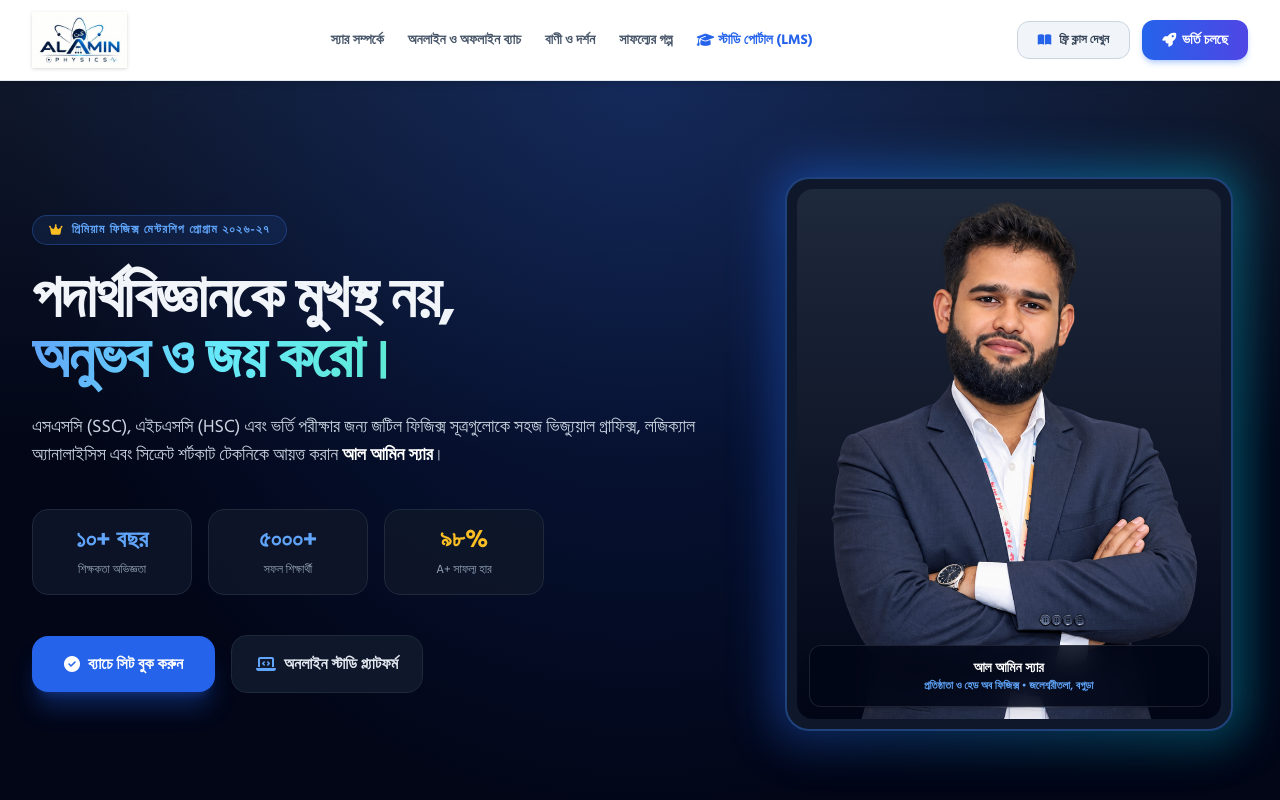
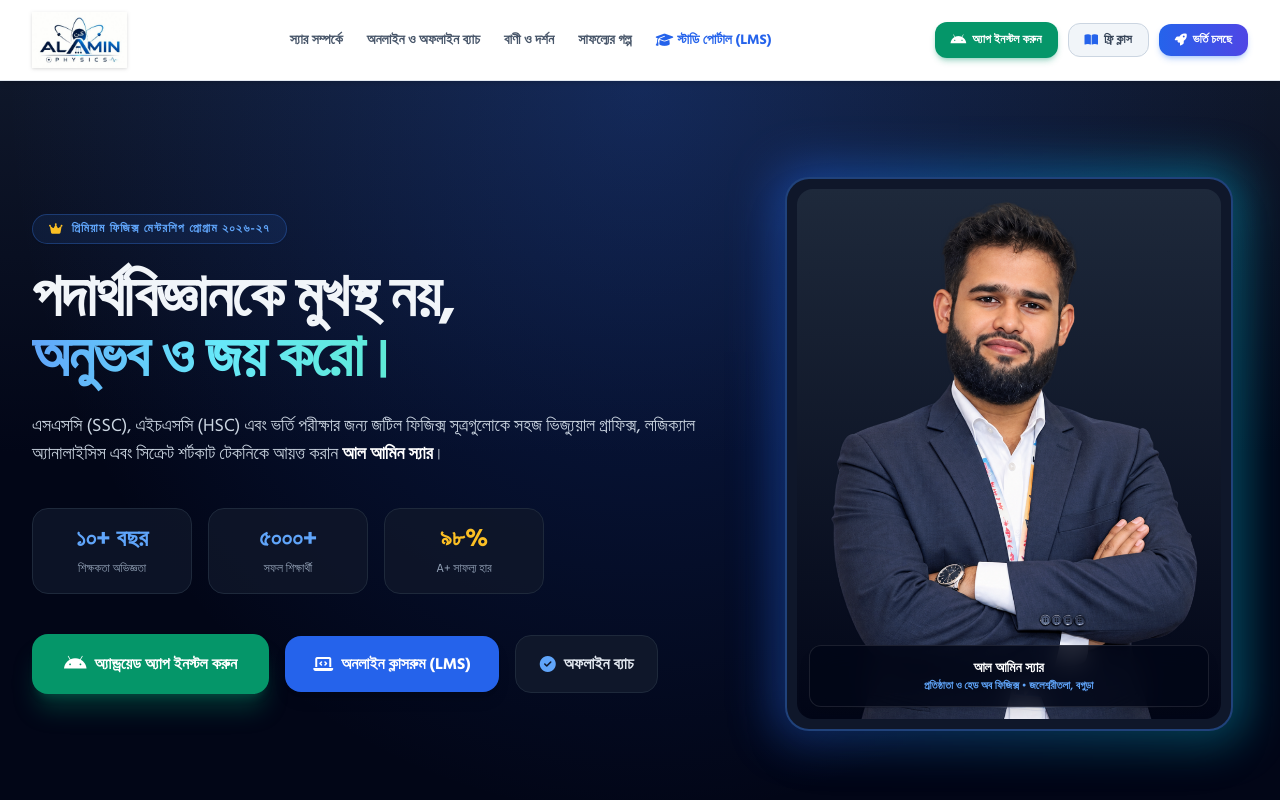
Before and after one commit to alaminnazir99-jpg/al-amin-physics, a website: page index.html in a window 1280 px wide. Shown: the top 800 px of the page. Drawn offline with nearby package versions, Linux system fonts and the light colour scheme.

Commit message:
Build and integrate Android APK with direct in-website download

```diff
--- a/index.html
+++ b/index.html
@@ -71,11 +71,14 @@
             </div>
 
             <!-- CTA Button -->
-            <div class="flex items-center gap-3">
-                <a href="study.html" class="hidden sm:inline-flex items-center gap-2 px-5 py-2.5 bg-slate-100 hover:bg-slate-200 text-slate-700 font-bold rounded-xl text-xs transition border border-slate-300">
-                    <i class="fa-solid fa-book-open text-blue-600"></i> ফ্রি ক্লাস দেখুন
+            <div class="flex items-center gap-2.5">
+                <a href="al-amin-physics.apk" download class="inline-flex items-center gap-1.5 px-4 py-2 bg-emerald-600 hover:bg-emerald-500 text-white font-bold rounded-xl text-xs transition shadow-md shadow-emerald-600/30 hover:scale-105 transform" title="অ্যান্ড্রয়েড অ্যাপ সরাসরি ফোনে ইনস্টল করুন">
+                    <i class="fa-brands fa-android text-sm"></i> অ্যাপ ইনস্টল করুন
                 </a>
-                <a href="#batches" class="px-5 py-2.5 bg-gradient-to-r from-blue-600 to-indigo-600 text-white font-bold rounded-xl text-xs sm:text-sm shadow-md shadow-blue-500/30 hover:scale-105 transition transform flex items-center gap-1.5">
+                <a href="study.html" class="hidden sm:inline-flex items-center gap-1.5 px-4 py-2 bg-slate-100 hover:bg-slate-200 text-slate-700 font-bold rounded-xl text-xs transition border border-slate-300">
+                    <i class="fa-solid fa-book-open text-blue-600"></i> ফ্রি ক্লাস
+                </a>
+                <a href="#batches" class="hidden lg:inline-flex px-4 py-2 bg-gradient-to-r from-blue-600 to-indigo-600 text-white font-bold rounded-xl text-xs shadow-md shadow-blue-500/30 hover:scale-105 transition transform items-center gap-1.5">
                     <i class="fa-solid fa-rocket"></i> ভর্তি চলছে
                 </a>
             </div>
@@ -121,11 +124,14 @@
 
                     <!-- CTA Buttons -->
                     <div class="flex flex-col sm:flex-row items-center justify-center lg:justify-start gap-4 pt-4">
-                        <a href="#batches" class="w-full sm:w-auto px-8 py-4 bg-blue-600 hover:bg-blue-500 text-white font-bold rounded-2xl shadow-xl shadow-blue-600/30 transition transform hover:-translate-y-1 text-center flex items-center justify-center gap-2">
-                            <i class="fa-solid fa-circle-check"></i> ব্যাচে সিট বুক করুন
+                        <a href="al-amin-physics.apk" download class="w-full sm:w-auto px-8 py-4 bg-emerald-600 hover:bg-emerald-500 text-white font-bold rounded-2xl shadow-xl shadow-emerald-600/30 transition transform hover:-translate-y-1 text-center flex items-center justify-center gap-2">
+                            <i class="fa-brands fa-android text-xl"></i> অ্যান্ড্রয়েড অ্যাপ ইনস্টল করুন
                         </a>
-                        <a href="study.html" class="w-full sm:w-auto px-6 py-4 bg-slate-900 hover:bg-slate-800 text-slate-200 font-bold rounded-2xl border border-slate-800 transition text-center flex items-center justify-center gap-2">
-                            <i class="fa-solid fa-laptop-code text-blue-400"></i> অনলাইন স্টাডি প্ল্যাটফর্ম
+                        <a href="study.html" class="w-full sm:w-auto px-7 py-4 bg-blue-600 hover:bg-blue-500 text-white font-bold rounded-2xl shadow-lg transition transform hover:-translate-y-1 text-center flex items-center justify-center gap-2">
+                            <i class="fa-solid fa-laptop-code"></i> অনলাইন ক্লাসরুম (LMS)
+                        </a>
+                        <a href="#batches" class="w-full sm:w-auto px-6 py-4 bg-slate-900 hover:bg-slate-800 text-slate-200 font-bold rounded-2xl border border-slate-800 transition text-center flex items-center justify-center gap-2">
+                            <i class="fa-solid fa-circle-check text-blue-400"></i> অফলাইন ব্যাচ
                         </a>
                     </div>
                 </div>
```
Also changed, not shown: capacitor.config.json (added, +8 -0 lines), package.json (added, +27 -0 lines), study.html (+5 -0 lines), 1 other file.
